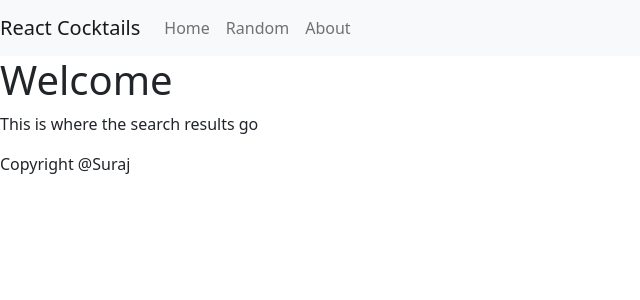
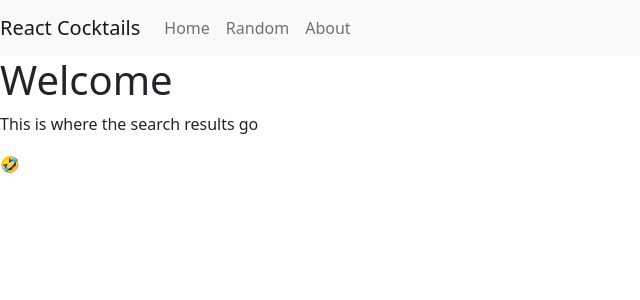
Before and after one commit to bdemetris/react-cocktails, a React (Create React App) app in the folder app/: page / in a window 1280 px wide. Shown: the top 300 px of the page, without its empty margins (0-640 px from the left). Built offline with nearby package versions, Linux system fonts and the light colour scheme.

Commit message:
update footer

```diff
--- a/app/src/Components/Footer.js
+++ b/app/src/Components/Footer.js
@@ -3,7 +3,7 @@ import React from 'react'
 function Footer() {
     return (
         <>
-            <p className="footer">Copyright @Suraj</p>
+            <p className="footer">🤣</p>
         </>
     )
 }
```
